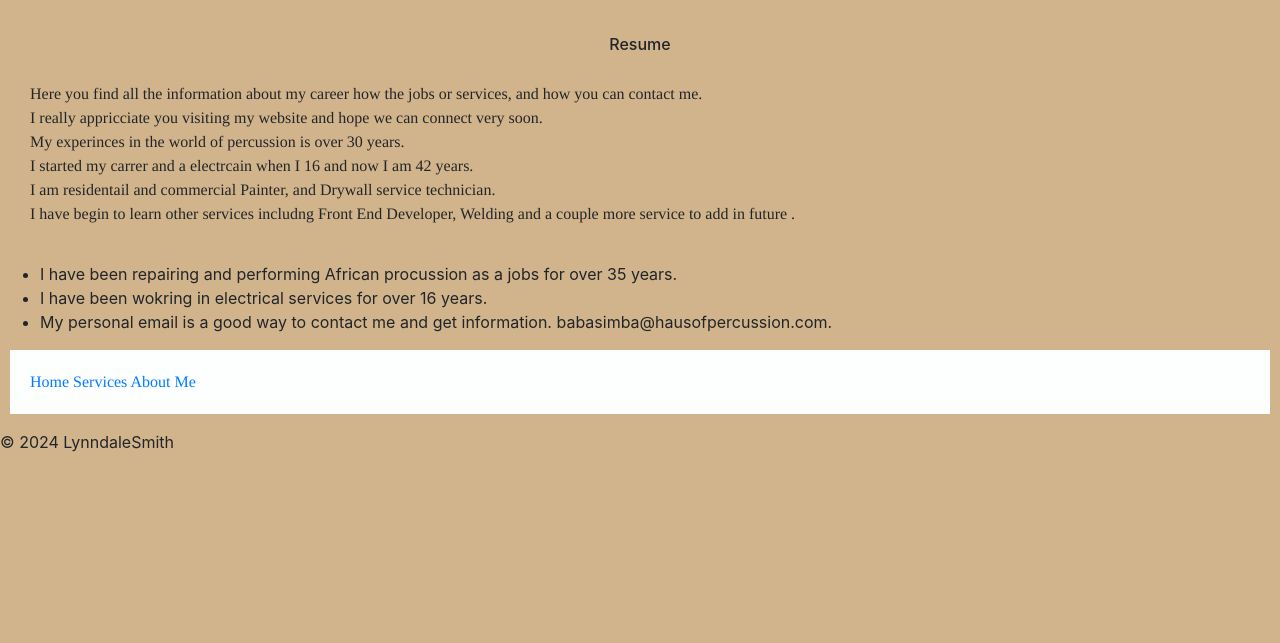
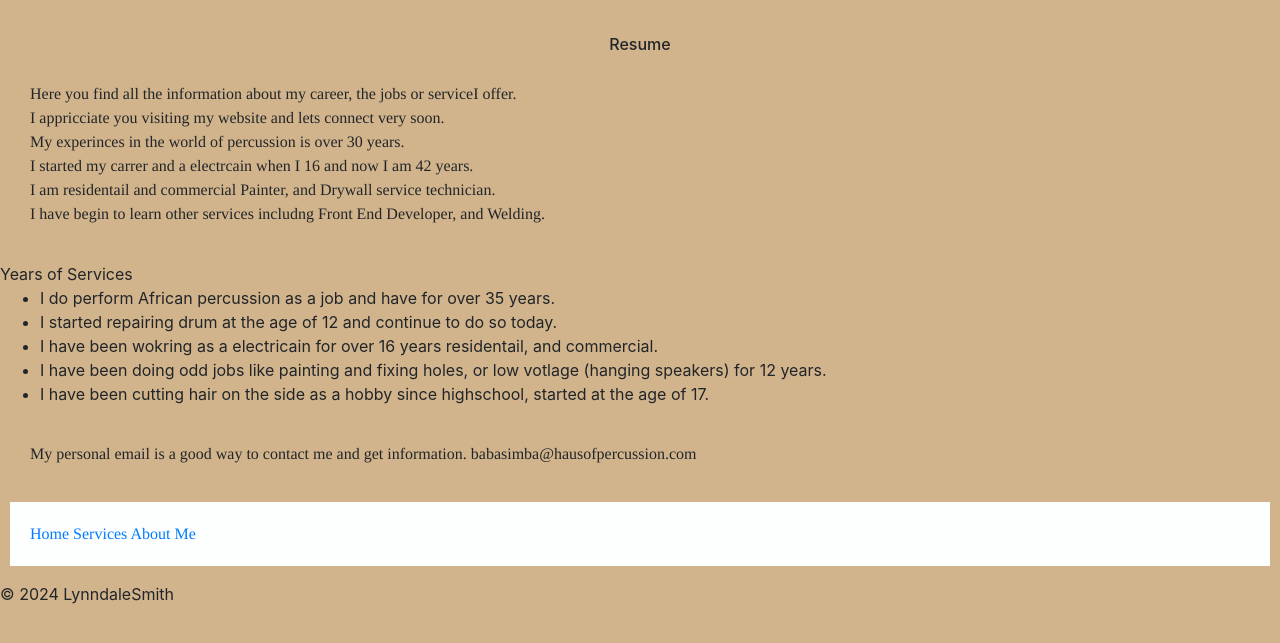
Before and after one commit to djembeman2/capstone2, a plain HTML site: page about.html in a window 1280 px wide. Shown: the part 117-760 px from the top of the page. Drawn offline with nearby package versions, Linux system fonts and the light colour scheme.

Commit message:
updated the table info

```diff
--- a/about.html
+++ b/about.html
@@ -38,26 +38,32 @@
 
  <p>
 
-    Here you find all the information about my career how the jobs or services, and how you can contact me.
+    Here you find all the information about my career, the jobs or serviceI offer.
     <br>
-     I really appricciate you visiting my website and hope we can connect very soon.<br>
+     I appricciate you visiting my website and lets connect very soon.<br>
 
     My experinces in the world of percussion is over 30 years.<br>
      I started my carrer and a electrcain when I 16 and now I am 42 years. <br>
      I am residentail and commercial Painter, and Drywall service technician.<br>
-    I have begin to learn other services includng Front End Developer, Welding and a couple more service to add in future .<br>
+    I have begin to learn other services includng Front End Developer, and Welding.<br>
 </p>
 
 
 <table>
+  <thead>Years of Services</thead>
 <tr>
 <ul>
-  <li>I have been repairing and performing African procussion as a jobs for over 35 years.</li>
-  <li>I have been wokring in electrical services for over 16 years.</li>
-  <li>My personal email is a good way to contact me and get information. babasimba@hausofpercussion.com.</li>
+  <li>I do perform African percussion as a job and have for over 35 years.</li>
+  <li> I started repairing drum at the age of 12 and continue to do so today.</li>
+  <li>I have been wokring as a electricain for over 16 years residentail, and commercial.</li>
+  <li>I have been doing odd jobs like painting and fixing holes, or low votlage (hanging speakers) for 12 years.</li>
+  <li>I have been cutting hair on the side as a hobby since highschool, started at the age of 17.</li>
 </ul>
 </tr>
 </table>
+<p>
+My personal email is a good way to contact me and get information. babasimba@hausofpercussion.com
+</p>
 
 </body>
 
```
